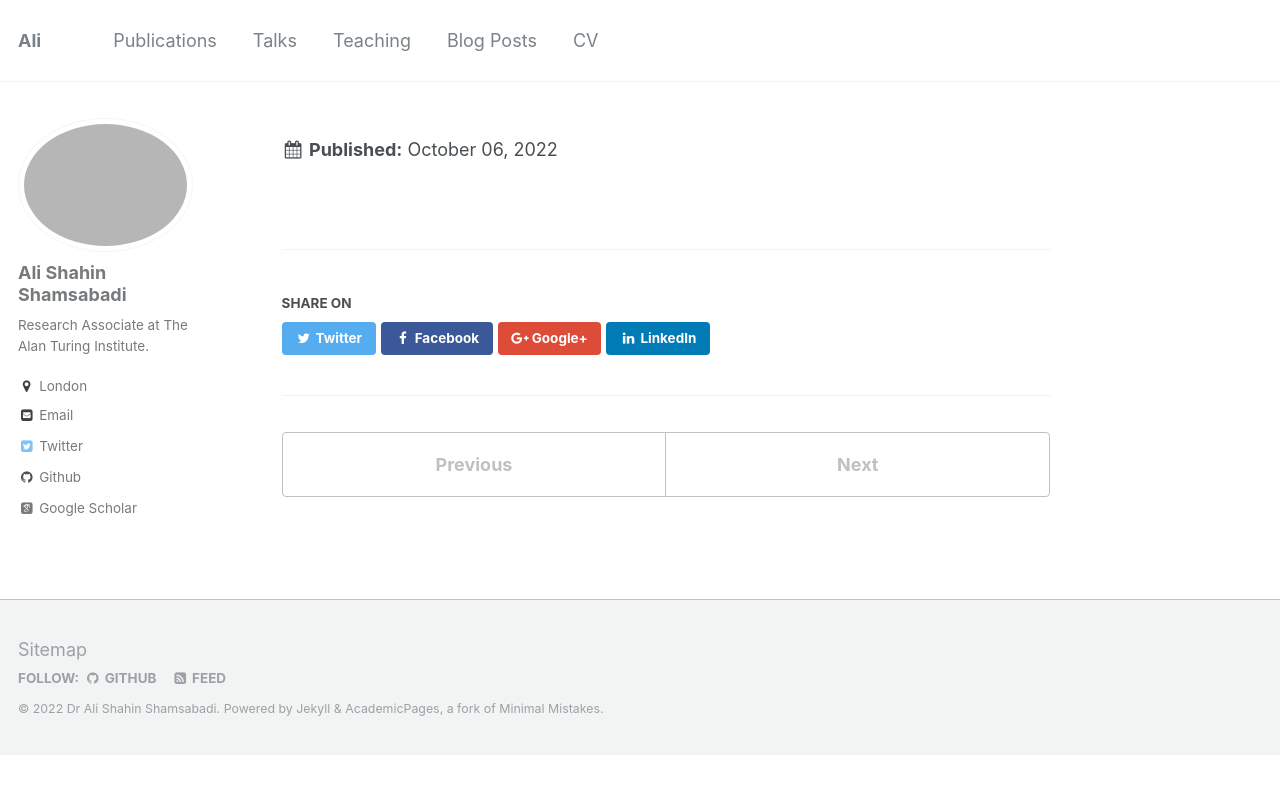
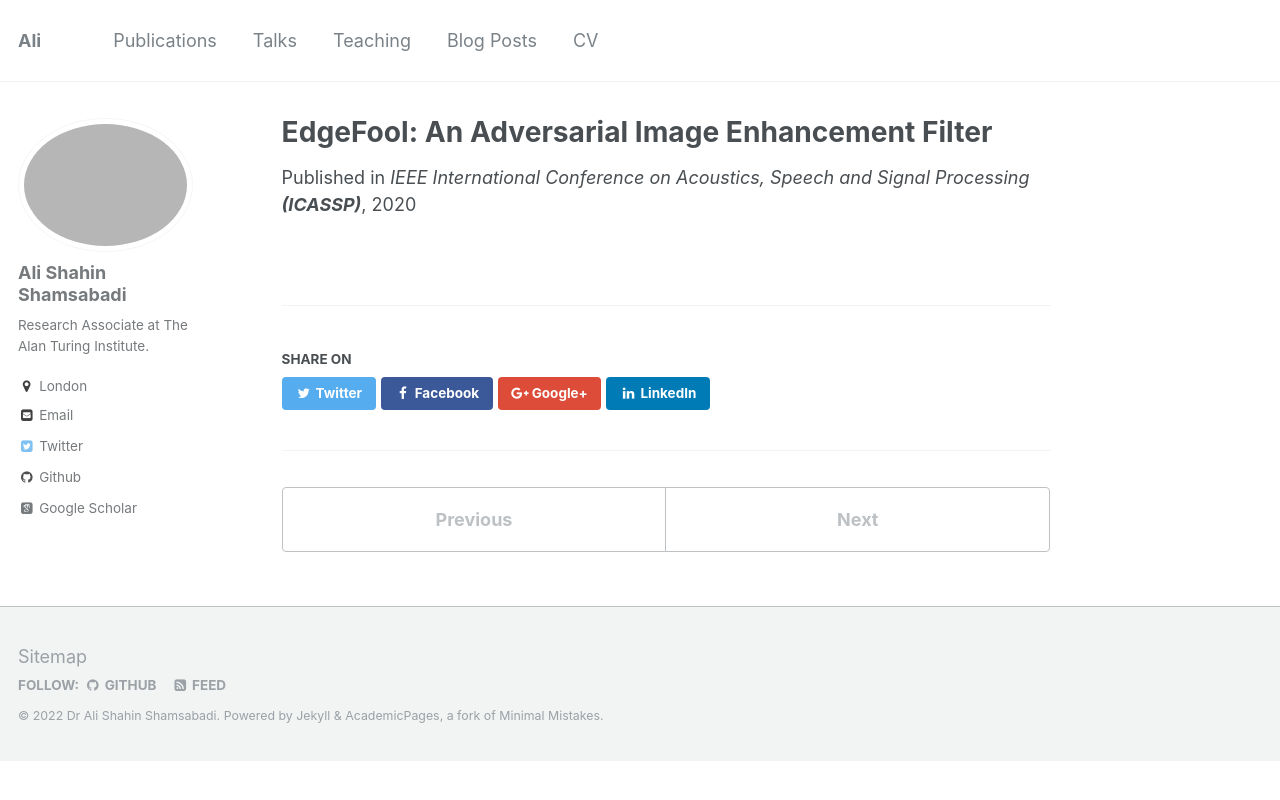
Before and after one commit to AliShahin/AliShahin.github.io, a Jekyll site: the page built from _publications/2019_10_15_EdgeFool.md, in a window 1280 px wide. Shown: the top 800 px of the page. Built offline with Jekyll 4.4.1, drawn with Linux system fonts in a browser that asks for light colours; some web fonts are replaced.

Commit message:
Update 2019_10_15_EdgeFool.md

```diff
--- a/_publications/2019_10_15_EdgeFool.md
+++ b/_publications/2019_10_15_EdgeFool.md
@@ -3,5 +3,5 @@ title: "EdgeFool: An Adversarial Image Enhancement Filter"
 collection: publications
 excerpt: '<i class="fa fa-file-pdf-o" style="color:red"></i>[<font color="red">Paper</font>](https://arxiv.org/pdf/1910.12227.pdf) <i class="fa fa-github" style="color:green"></i>[<font color="green">Code</font>](https://github.com/smartcameras/EdgeFool) <i class="fa fa-youtube-play" style="color:blue"></i>[<font color="blue">Video</font>](https://www.youtube.com/watch?time_continue=16&v=jzoo5USTUSs&feature=emb_logo)'
 date: 2020-05-04
-venue: 'IEEE International Conference on Acoustics, Speech and Signal Processing <b> (ICASSP)</b>
+venue: 'IEEE International Conference on Acoustics, Speech and Signal Processing <b> (ICASSP)</b>'
 ---
```
